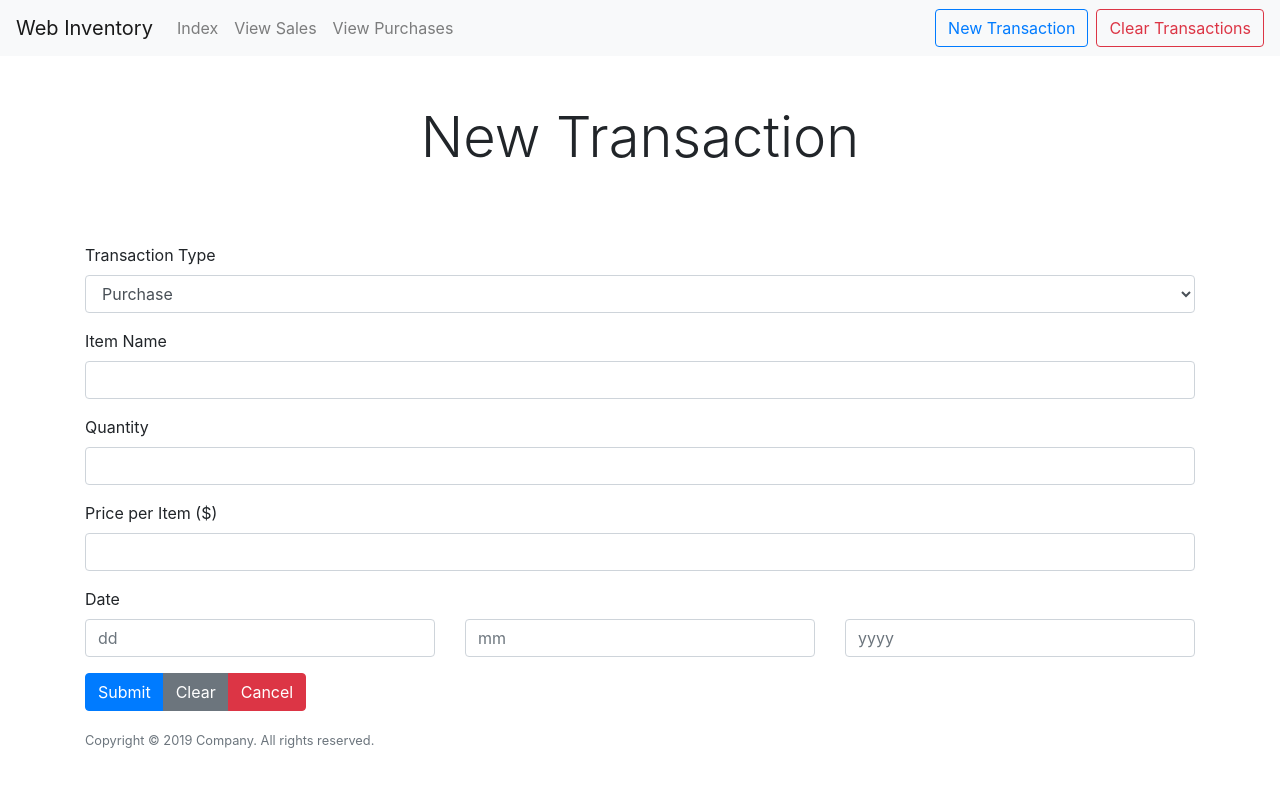
After one commit to brandon-julio-t/Mini-Web-Inventory, a Node server app: page /new-transaction in a window 1280 px wide. The commit adds this page. Shown: the top 787 px of the page. Run offline with Node 20, Linux system fonts and the light colour scheme; some libraries are stand-ins or nearby versions.

Commit message:
Finalize

```diff
--- a/app.js
+++ b/app.js
@@ -1,39 +1,40 @@
-var createError = require("http-errors");
-var express = require("express");
-var path = require("path");
-var cookieParser = require("cookie-parser");
-var logger = require("morgan");
+var createError = require('http-errors')
+var express = require('express')
+var path = require('path')
+var cookieParser = require('cookie-parser')
+var logger = require('morgan')
 
-var controller = require("./controller");
+var app = express()
 
-var app = express();
+var controller = require('./controller')
 
 // view engine setup
-app.set("views", path.join(__dirname, "views"));
-app.set("view engine", "pug");
+app.set('views', path.join(__dirname, 'views'))
+app.set('view engine', 'pug')
 
-app.use(logger("dev"));
-app.use(express.json());
-app.use(express.urlencoded({ extended: false }));
-app.use(cookieParser());
-app.use(express.static(path.join(__dirname, "public")));
+app.use(logger('dev'))
+app.use(express.json())
+app.use(express.urlencoded({ extended: false }))
+app.use(cookieParser())
+app.use(express.static(path.join(__dirname, 'public')))
 
-app.use("/", controller);
+// use custom controller
+app.use('/', controller)
 
 // catch 404 and forward to error handler
-app.use(function(req, res, next) {
-  next(createError(404));
-});
+app.use(function (req, res, next) {
+  next(createError(404))
+})
 
 // error handler
-app.use(function(err, req, res, next) {
+app.use(function (err, req, res) {
   // set locals, only providing error in development
-  res.locals.message = err.message;
-  res.locals.error = req.app.get("env") === "development" ? err : {};
+  res.locals.message = err.message
+  res.locals.error = req.app.get('env') === 'development' ? err : {}
 
   // render the error page
-  res.status(err.status || 500);
-  res.render("error");
-});
+  res.status(err.status || 500)
+  res.render('error')
+})
 
 module.exports = app;
--- a/controller.js
+++ b/controller.js
@@ -1,11 +1,160 @@
-var express = require("express");
-var router = express.Router();
+const express = require('express')
+const router = express.Router()
 
-/* List all items, sum all as inventory */
-router.get("/", function(req, res, next) {
-  res.render("index", { title: "Web Inventory" });
-});
+const sqlite3 = require('sqlite3')
+const db = new sqlite3.Database('./db.sqlite')
 
-/* New transaction = new purchase/sale */
+const numeral = require('numeral')
+const moment = require('moment')
 
-module.exports = router;
+/* List all items */
+router.get('/', (req, res) => {
+  const data = []
+
+  let query = `
+      select transactions.id, transaction_types.type_name, item_name, quantity, price_per_item, date
+      from transactions
+               join transaction_types on transactions.transaction_type = transaction_types.id
+   `
+
+  db.each(
+    query,
+    /* For each row. */
+    (err, row) => {
+      data.push({
+        id: row.id,
+        transaction_type: row.type_name,
+        item_name: row.item_name,
+        quantity: row.quantity,
+        price_per_item: to_dollar_format(row.price_per_item),
+        total_price: to_dollar_format(row.quantity * row.price_per_item),
+        date: row.date,
+      })
+    },
+    /* On complete. */
+    () => {
+      res.render('index', { title: 'Web Inventory', data })
+    },
+  )
+})
+
+/* New transaction */
+router.get('/new-transaction', (req, res) => {
+  res.render('form', { title: 'New Transaction' })
+})
+
+router.post('/new-transaction', (req, res) => {
+  const data = req.body
+  const day = data.date_day
+  const month = data.date_month
+  const year = data.date_year
+  const date = `${year}-${month}-${day}`
+
+  const itemNameIsFilled = data.item_name.length > 0
+  const quantityIsNotZero = data.quantity > 0
+  const priceIsNotZero = data.price_per_item > 0
+  const dateIsValid = moment(date, 'YYYY-MM-DD').isValid()
+
+  const formIsCorrect =
+    itemNameIsFilled && quantityIsNotZero && priceIsNotZero && dateIsValid
+
+  if (formIsCorrect) {
+    db.run(
+      `
+        insert into transactions (transaction_type, item_name, quantity, price_per_item, date)
+        values (?, ?, ?, ?, ?)
+      `,
+      data.transaction_type,
+      data.item_name,
+      data.quantity,
+      data.price_per_item,
+      date,
+    )
+
+    res.redirect('/')
+  } else {
+    res.render('form', {
+      title: 'New Transaction',
+      item_name_error: !itemNameIsFilled,
+      quantity_error: !quantityIsNotZero,
+      price_error: !priceIsNotZero,
+      date_error: !dateIsValid,
+    })
+  }
+})
+
+/* Clear transactions */
+router.post('/clear-transactions', (req, res) => {
+  db.run(`delete from transactions`)
+  res.redirect('/')
+})
+
+/* View sales */
+router.get('/view-sales', (req, res) => {
+  const data = []
+
+  const query = `
+    select transactions.id, item_name, tt.type_name, quantity, price_per_item, date
+    from transactions
+         join transaction_types tt on transactions.transaction_type = tt.id
+    where tt.id = 2
+  `
+
+  db.each(
+    query,
+    /* For each row. */
+    (err, row) => {
+      data.push({
+        id: row.id,
+        transaction_type: row.type_name,
+        item_name: row.item_name,
+        quantity: row.quantity,
+        price_per_item: to_dollar_format(row.price_per_item),
+        total_price: to_dollar_format(row.quantity * row.price_per_item),
+        date: row.date,
+      })
+    },
+    /* On complete. */
+    () => {
+      res.render('index', { title: 'View Sales', data })
+    },
+  )
+})
+
+/* View purchases */
+router.get('/view-purchases', (req, res) => {
+  const data = []
+
+  const query = `
+    select transactions.id, item_name, tt.type_name, quantity, price_per_item, date
+    from transactions
+         join transaction_types tt on transactions.transaction_type = tt.id
+    where tt.id = 1
+  `
+
+  db.each(
+    query,
+    /* For each row. */
+    (err, row) => {
+      data.push({
+        id: row.id,
+        transaction_type: row.type_name,
+        item_name: row.item_name,
+        quantity: row.quantity,
+        price_per_item: to_dollar_format(row.price_per_item),
+        total_price: to_dollar_format(row.quantity * row.price_per_item),
+        date: row.date,
+      })
+    },
+    /* On complete. */
+    () => {
+      res.render('index', { title: 'View Purchases', data: data })
+    },
+  )
+})
+
+module.exports = router
+
+function to_dollar_format (number) {
+  return numeral(number).format('$ 0,0')
+}
--- /dev/null
+++ b/views/form.pug
@@ -0,0 +1,47 @@
+extends layout
+
+block content
+
+
+    form(method='post' action='/new-transaction')
+
+        div.form-group
+            label&attributes({ 'for': 'transaction_type' }) Transaction Type
+            select(name='transaction_type').form-control
+                option(value='1') Purchase
+                option(value='2') Sale
+
+        div.form-group
+            label&attributes({ 'for': 'item_name' }) Item Name
+            input(name='item_name').form-control
+            if (item_name_error)
+                small.form-text.text-danger Item name must be filled.
+
+        div.form-group
+            label&attributes({ 'for': 'quantity' }) Quantity
+            input(name='quantity' type='number').form-control
+            if (quantity_error)
+                small.form-text.text-danger Quantity must be more than 0.
+
+        div.form-group
+            label&attributes({ 'for': 'price_per_item' }) Price per Item ($)
+            input(name='price_per_item' type='number').form-control
+            if (price_error)
+                small.form-text.text-danger Price must be more than 0.
+
+        div.form-group
+            label&attributes({ 'for': 'date' }) Date
+            div.row
+                div.col
+                    input(name='date_day' type='number' placeholder='dd').form-control
+                div.col
+                    input(name='date_month' type='number' placeholder='mm').form-control
+                div.col
+                    input(name='date_year' type='number' placeholder='yyyy').form-control
+            if (date_error)
+                small.form-text.text-danger Invalid date.
+
+        div.btn-group(role='group' aria-label='Action buttons')
+            button.btn.btn-primary(type='submit') Submit
+            button.btn.btn-secondary(type='reset') Clear
+            a.btn.btn-danger.text-white(href='/') Cancel
--- a/views/layout.pug
+++ b/views/layout.pug
@@ -1,36 +1,66 @@
 doctype html
 html
-	head
-		title #{title} | Inventory
+    head
+        title #{title} | Web Inventory
 
-		meta(
-			name='viewport'
-			content='width=device-width, initial-scale=1, shrink-to-fit=no'
-		)
+        meta(
+            name='viewport'
+            content='width=device-width, initial-scale=1, shrink-to-fit=no'
+        )
 
-		link(rel='stylesheet', href='/stylesheets/style.css')
-		link(
-			rel='stylesheet'
-			href='https://stackpath.bootstrapcdn.com/bootstrap/4.4.1/css/bootstrap.min.css' integrity='sha384-Vkoo8x4CGsO3+Hhxv8T/Q5PaXtkKtu6ug5TOeNV6gBiFeWPGFN9MuhOf23Q9Ifjh'
-			crossorigin='anonymous'
-		)
+        link(rel='stylesheet', href='/stylesheets/style.css')
+        link(
+            rel='stylesheet'
+            href='https://stackpath.bootstrapcdn.com/bootstrap/4.4.1/css/bootstrap.min.css' integrity='sha384-Vkoo8x4CGsO3+Hhxv8T/Q5PaXtkKtu6ug5TOeNV6gBiFeWPGFN9MuhOf23Q9Ifjh'
+            crossorigin='anonymous'
+        )
 
-	body.container
+    body
+        nav.navbar.navbar-expand-lg.navbar-light.bg-light
+            a.navbar-brand(href='/') Web Inventory
 
-		block content
+            button.navbar-toggler(type='button' data-toggle='collapse' data-target='#navbarSupportedContent' aria-controls='navbarSupportedContent' aria-expanded='false' aria-label='Toggle navigation')
+                span.navbar-toggler-icon
 
-		script(
-			src="https://code.jquery.com/jquery-3.4.1.slim.min.js"
-			integrity="sha384-J6qa4849blE2+poT4WnyKhv5vZF5SrPo0iEjwBvKU7imGFAV0wwj1yYfoRSJoZ+n"
-			crossorigin="anonymous"
-		)
-		script(
-			src="https://cdn.jsdelivr.net/npm/popper.js@1.16.0/dist/umd/popper.min.js"
-			integrity="sha384-Q6E9RHvbIyZFJoft+2mJbHaEWldlvI9IOYy5n3zV9zzTtmI3UksdQRVvoxMfooAo"
-			crossorigin="anonymous"
-		)
-		script(
-			src="https://stackpath.bootstrapcdn.com/bootstrap/4.4.1/js/bootstrap.min.js"
-			integrity="sha384-wfSDF2E50Y2D1uUdj0O3uMBJnjuUD4Ih7YwaYd1iqfktj0Uod8GCExl3Og8ifwB6"
-			crossorigin="anonymous"
-		)
+            div#navbarSupportedContent.collapse.navbar-collapse
+                ul.navbar-nav.mr-auto
+                    li.nav-item
+                        a.nav-link(href='/') Index
+                    li.nav-item
+                        a.nav-link(href='/view-sales') View Sales
+                    li.nav-item
+                        a.nav-link(href='/view-purchases') View Purchases
+
+                form(method='get' action='/new-transaction')
+                    button.btn.btn-outline-primary New Transaction
+
+                span.mr-1.ml-1
+
+                form(method='post' action='/clear-transactions')
+                    button.btn.btn-outline-danger(type='submit') Clear Transactions
+
+        div.container
+            header.pt-5.pb-5
+                h1.display-4.text-center #{title}
+
+            main.mt-3
+                block content
+
+            footer.mt-3
+                small.text-muted Copyright © #{new Date().getFullYear()} Company. All rights reserved.
+
+        script(
+            src="https://code.jquery.com/jquery-3.4.1.slim.min.js"
+            integrity="sha384-J6qa4849blE2+poT4WnyKhv5vZF5SrPo0iEjwBvKU7imGFAV0wwj1yYfoRSJoZ+n"
+            crossorigin="anonymous"
+        )
+        script(
+            src="https://cdn.jsdelivr.net/npm/popper.js@1.16.0/dist/umd/popper.min.js"
+            integrity="sha384-Q6E9RHvbIyZFJoft+2mJbHaEWldlvI9IOYy5n3zV9zzTtmI3UksdQRVvoxMfooAo"
+            crossorigin="anonymous"
+        )
+        script(
+            src="https://stackpath.bootstrapcdn.com/bootstrap/4.4.1/js/bootstrap.min.js"
+            integrity="sha384-wfSDF2E50Y2D1uUdj0O3uMBJnjuUD4Ih7YwaYd1iqfktj0Uod8GCExl3Og8ifwB6"
+            crossorigin="anonymous"
+        )
```
Also changed, not shown: package.json (+7 -1 lines), views/index.pug (+20 -30 lines), README.md, db.sqlite (added), public/favicon.ico (added).
